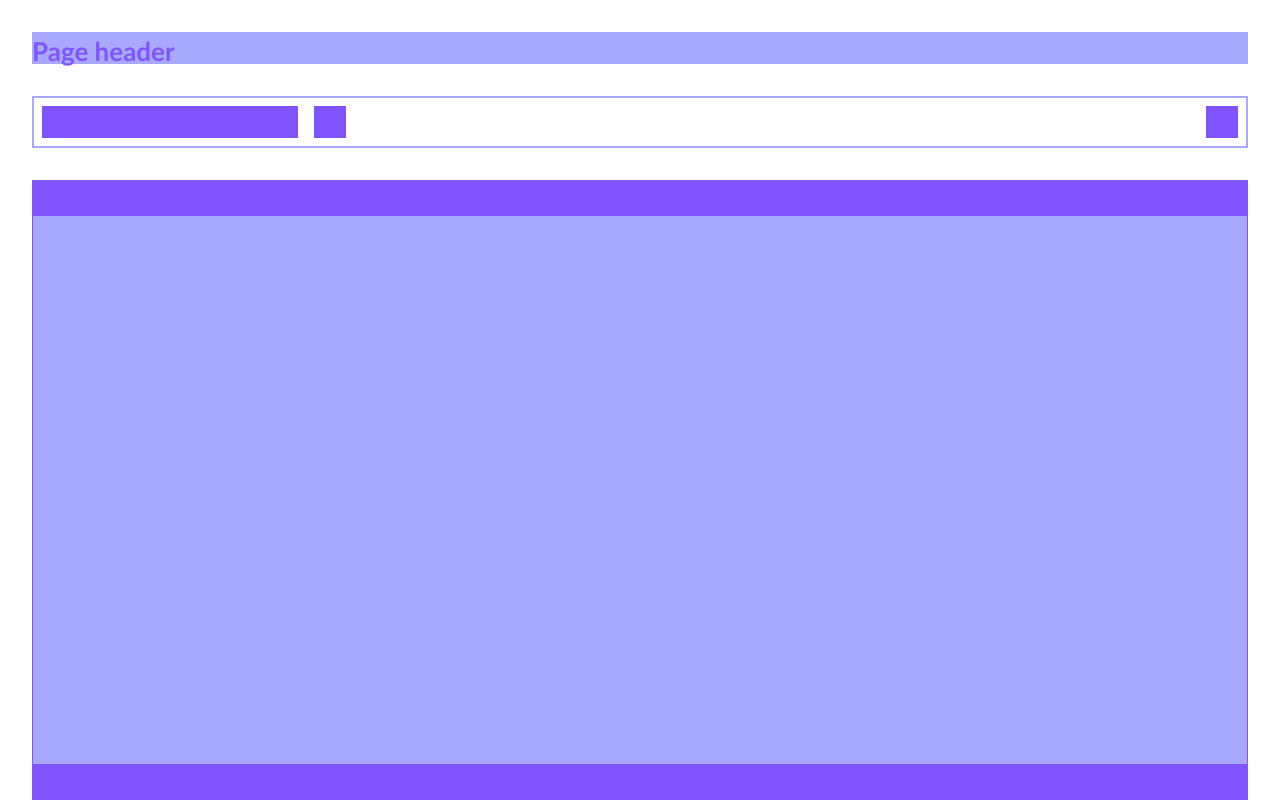
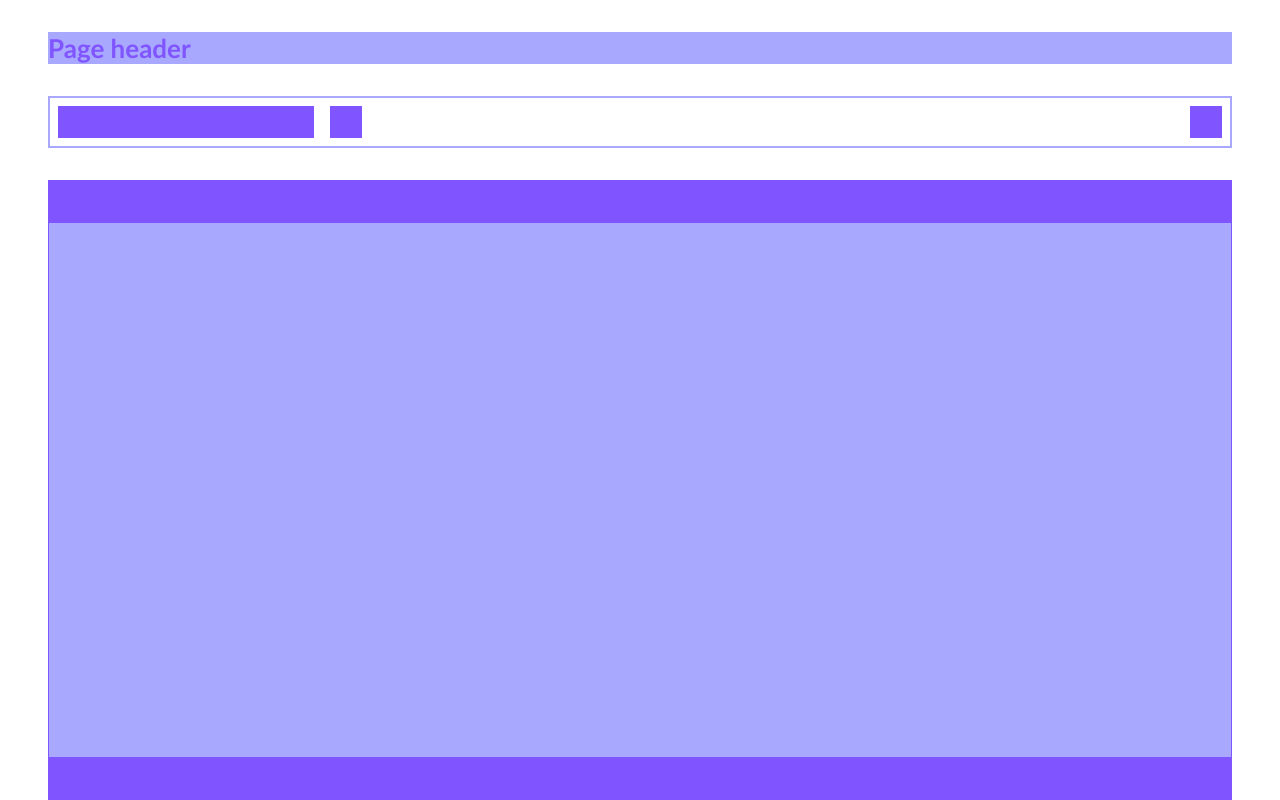
Before and after one commit to AlenKiparina/admin-panel-makeup, a website: page index.html in a window 1280 px wide. Drawn offline with Linux system fonts and the light colour scheme.

Commit message:
исправлено с учётом замечаний 2

```diff
--- a/index.html
+++ b/index.html
@@ -8,8 +8,7 @@
   </head>
 
 <body>
-  <div class="Page">
-
+  <div class="page">
     <div class="headtitle">Page header</div>
     <div class="searchline">
       <div class="searchline__block1"></div>
--- a/style.css
+++ b/style.css
@@ -9,61 +9,62 @@ html {
   width: 100%;
   display: flex;
   flex-direction: column;
+  padding: 2rem 3rem 0;
 }
 
 .headtitle {
   display: flex;
-	color: #8055FF;
-	background-color: #A8A8FF;
+  color: #8055ff;
+  background-color: #a8a8ff;
   height: 2rem;
   font-weight: bold;
   font-size: 26px;
-	margin: 2rem;
+  margin-bottom: 2rem;
+  line-height: 32px;
 }
 
 .searchline {
   display: flex;
   padding: 0.5rem;
   background-color: white;
-	border: solid #A8A8FF 2px;
-	color: #8055FF;
-    margin: 0rem 2rem;
+  border: solid #a8a8ff 2px;
+  color: #8055ff;
+  margin-bottom: 2rem;
 }
 
 .searchline__block1 {
-	background-color: #8055FF;
+  background-color: #8055ff;
   width: 16rem;
   height: 2rem;
   margin-right: 1rem;
 }
 
 .searchline__block2 {
-	background-color: #8055FF;
+  background-color: #8055ff;
   width: 2rem;
   height: 2rem;
   margin-right: auto;
 }
 
 .searchline__block3 {
-	background-color: #8055FF;
+  background-color: #8055ff;
   width: 2rem;
   height: 2rem;
 }
 
 .table {
   display: flex;
-	background-color: #A8A8FF;
-	color: #8055FF;
+  background-color: #a8a8ff;
+  color: #8055ff;
   flex-direction: column;
-    border: solid #8055FF 1px;
+  border: solid #8055ff 1px;
   overflow: hidden;
-	margin: 2rem 2rem 0 2rem;
   height: 100%;
 }
 
 .table__header {
-	background-color: #8055FF;
-	height: 40px;
+  background-color: #8055ff;
+  height: 3rem;
 }
 
 .table__body {
@@ -74,6 +75,6 @@ html {
 }
 
 .table__footer {
-	background-color: #8055FF;
-	height: 40px;
+  background-color: #8055ff;
+  height: 3rem;
 }
```
Also changed, not shown: package.json (added, +44 -0 lines), 2 other files. Lines whose indentation alone changed are shown as unchanged.
